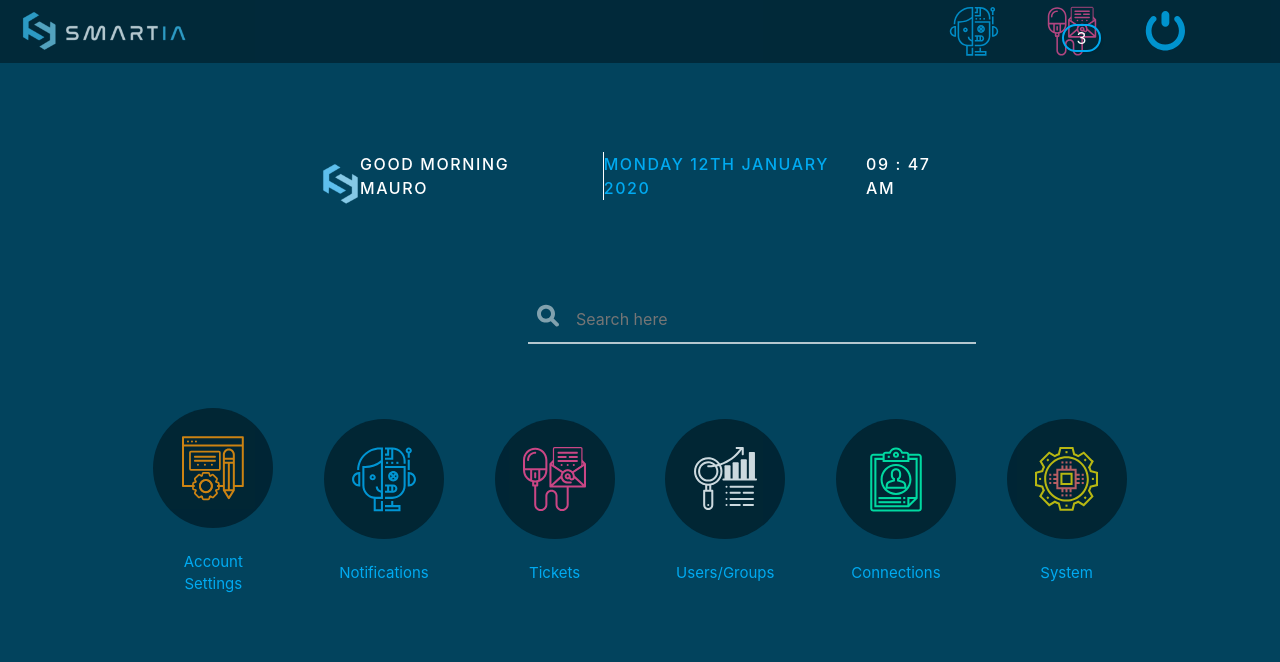
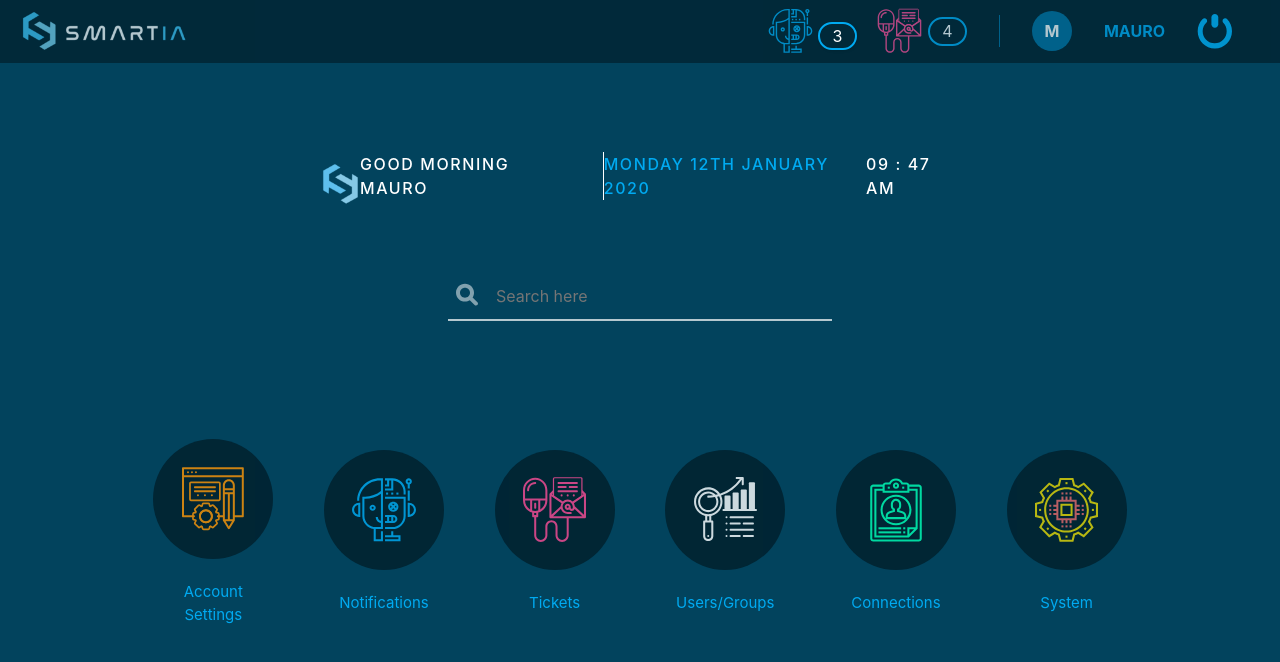
Before and after one commit to jaejae-lee/smartia_website, a React (Create React App) app: page / in a window 1280 px wide. Shown: the top 662 px of the page. Built offline with nearby package versions, Linux system fonts and the light colour scheme.

Commit message:
home search bar position fixed

```diff
--- a/src/components/Header.js
+++ b/src/components/Header.js
@@ -13,10 +13,12 @@ function Header() {
             <nav className="nav flex">
                 <img src={logo} className="logo" alt="logo"/>
                 <span className="logOutContainer flex">
-                    <img src={dataIcon} className="dataIcon dataIconHeader" alt="button for data page" />
-                    {/* <span className="dataIconHeaderNoti"></span> */}
+                    <img src={dataIcon} className="dataIcon dataIconHeader Iconone" alt="button for data page" />
                     <img src={icon4} className="dataIcon dataIconHeader" alt="button for data page" />
-                    {/* <span className="dataIconHeaderNoti">21</span> */}
+                    <div className="dataIcon navIconNumber">4</div>
+                    <div className="dataIcon navIconLine"></div>
+                    <div className="navIconname">M</div>
+                    <div className="navIconnameText">MAURO</div>
                     <img src={logOut} className="dataIcon dataIconHeader iconLogout" alt="button for log out" />
                 </span>
             </nav>
--- a/src/components/SearchBarInput.js
+++ b/src/components/SearchBarInput.js
@@ -17,6 +17,8 @@ import searchIcon from '../img/searchIcon.svg';
     render() {
       return (
           <>
+          {/* <img src={searchIcon} className="searchIcon" alt="search icon" />  */}
+          <div className="home_searchBarContainer">
             <img src={searchIcon} className="searchIcon" alt="search icon" />
             <input type="input" className="searchBar" placeholder="Search here"
                   value={this.props.inputValue}
@@ -25,6 +27,7 @@ import searchIcon from '../img/searchIcon.svg';
               {interp => <span className="nav__notification__num" style={{transform: `translateZ(0) scale(${interp.x}`, opacity: interp.x}}></span>}
             </Motion>
               <SearchResultBar open={this.props.open}/>
+          </div>
           </>
       )
     }
--- a/src/components/SearchBarNew.js
+++ b/src/components/SearchBarNew.js
@@ -1,5 +1,6 @@
 import React, { Component } from 'react';
 import SearchBarInput from './SearchBarInput';
+import searchIcon from '../img/searchIcon.svg';
 
   class SearchBarNew extends Component {
     constructor(props) {
@@ -24,7 +25,7 @@ import SearchBarInput from './SearchBarInput';
     }
     render() {
       return (
-        <div className="notiContainer disable-select searchBarInputContainer flex"
+          <div className="notiContainer notiContainerNew disable-select searchBarInputContainer flex"
               tabIndex="0"
               onBlur={ this.closeNotificationsBar }>
           <SearchBarInput toggleNotificationsBar={this.toggleNotificationsBar}
--- a/src/css/style.css
+++ b/src/css/style.css
@@ -52,7 +52,7 @@ body {
   align-items: center;
   margin: auto;
   width: 80%;
-  margin-top: 15%;
+  margin-top: 5%;
 }
 .buttonGroup .dataIcon {
   width: 70%;
@@ -151,11 +151,11 @@ body {
   margin: 10px 10px 10px 20px;
 }
 .nav .logOutContainer {
-  margin-right: 5em;
+  margin-right: 2em;
 }
 .nav .logOutContainer .dataIconHeader {
-  width: 50px;
-  margin-right: 3em;
+  width: 45px;
+  margin-right: 0.4em;
 }
 .nav .logOutContainer .dataIconHeaderNoti {
   width: 39px;
@@ -163,22 +163,58 @@ body {
   cursor: pointer;
 }
 .nav .logOutContainer .iconLogout {
-  width: 2.5em;
-  margin-right: 15px;
+  width: 35px;
+  margin: 0 1em;
   cursor: pointer;
+}
+.nav .logOutContainer .Iconone {
+  margin-right: 4em;
+}
+
+.navIconNumber {
+  width: 39px;
+  height: 29px;
+  border-radius: 20px;
+  border: 2.5px solid #00aaf1;
+  color: white;
+  text-align: center;
+}
+
+.navIconname {
+  width: 40px;
+  height: 40px;
+  line-height: 40px;
+  border-radius: 20px;
+  background: #00a9f194;
+  color: white;
+  text-align: center;
+  font-weight: bold;
+  margin-right: 1em;
+}
+
+.navIconnameText {
+  color: #00aaf1;
+  font-weight: bold;
+  margin: 0 1em;
+}
+
+.navIconLine {
+  width: 1px;
+  height: 2em;
+  border-right: 1.5px solid #00a9f194;
+  margin: 0 2em;
 }
 
 .notiContainer {
-  margin-left: 83%;
-  margin-top: 1.5rem;
   position: fixed;
   z-index: 1;
+  top: 22px;
+  right: 409px;
 }
 
 .nav__notification {
   position: relative;
-  width: 1.5rem;
-  height: 1.5rem;
+  width: 53px;
 }
 
 .nav__notification__icon {
@@ -327,6 +363,10 @@ body {
   width: 2.5em;
 }
 
+.notiContainerNew {
+  position: inherit;
+}
+
 .searchBarContainer {
   width: 40%;
   margin: 0 auto;
@@ -357,11 +397,9 @@ body {
 }
 
 .searchBarInputContainer {
-  margin-left: 33em;
-  margin-right: 33em;
-  width: 35%;
-  margin-top: 5em;
-  flex-wrap: wrap;
+  width: 50%;
+  margin: auto;
+  margin-top: 2em;
 }
 .searchBarInputContainer .searchBar {
   width: 100%;
@@ -377,10 +415,15 @@ body {
 }
 .searchBarInputContainer .searchIcon {
   width: 1.5em;
-  position: absolute;
-  top: 0;
+  position: relative;
+  top: 33px;
+  right: -7px;
   opacity: 0.5;
-  margin: 0.5em;
+}
+
+.home_searchBarContainer {
+  width: 60%;
+  margin: auto;
 }
 
 .visualContainer {
--- a/src/sass/_header.scss
+++ b/src/sass/_header.scss
@@ -8,24 +8,53 @@
     margin: 10px 10px 10px 20px;
   }
   .logOutContainer{
-    margin-right: 5em;
+    margin-right: 2em;
     .dataIconHeader{
-      width: 50px;
-      margin-right: 3em;
+      width: 45px;
+      margin-right: 0.4em;
     }
     .dataIconHeaderNoti{
       width: 39px; height: 28px;
-      // text-align: center;
-      // padding-top: 5px;
-      // border-radius: 40px;
-      // border: 2px solid $mainLight;
-      // color: $white;
       cursor: pointer;
     }
     .iconLogout{
-      width: 2.5em;
-      margin-right: 15px;
+      width: 35px;
+      margin: 0 1em;
       cursor: pointer;
+    }
+    .Iconone{
+      margin-right: 4em;
+
     }
   }
 }
+
+.navIconNumber{
+  width: 39px;
+  height: 29px;
+  border-radius: 20px;
+  border: 2.5px solid $mainLight;
+  color: white;
+  text-align: center;
+}
+.navIconname{
+  width: 40px; height: 40px;
+  line-height: 40px;
+  border-radius: 20px;
+  background: $mainLightA;
+  color: $white;
+  text-align: center;
+  font-weight: bold;
+  margin-right: 1em;
+}
+.navIconnameText{
+  color: $mainLight;
+  font-weight: bold;
+  margin: 0 1em;
+}
+.navIconLine{
+  width:1px;
+  height: 2em;
+  border-right: 1.5px solid $mainLightA;
+  margin: 0 2em;
+}
--- a/src/sass/_mainUIs.scss
+++ b/src/sass/_mainUIs.scss
@@ -4,7 +4,7 @@
     align-items: center;
     margin: auto;
     width: 80%;
-    margin-top: 15%;
+    margin-top: 5%;
     .dataIcon{
         width:70%;
         padding: 5px;
--- a/src/sass/_notifications.scss
+++ b/src/sass/_notifications.scss
@@ -9,16 +9,15 @@ $clr-a300: #e74c3c;
 $trans: cubic-bezier(0.3,0,0.7,1);
 
 .notiContainer {
-  margin-left: 83%;
-  margin-top: 1.5rem;
   position: fixed;
   z-index: 1;
+  top: 22px;
+  right: 409px;
 }
 
 .nav__notification {
   position: relative;
-  width: 1.5rem;
-  height: 1.5rem;
+  width: 53px;
 }
 
 .nav__notification__icon {
--- a/src/sass/_searchBar.scss
+++ b/src/sass/_searchBar.scss
@@ -1,3 +1,7 @@
+.notiContainerNew{
+    position: inherit;
+}
+
 .searchBarContainer{
     width: 40%;
     margin: 0 auto;
@@ -28,11 +32,9 @@
 }
 
 .searchBarInputContainer{
-    margin-left: 33em;
-    margin-right: 33em;
-    width: 35%;
-    margin-top: 5em;
-    flex-wrap: wrap;
+    width: 50%;
+    margin: auto;
+    margin-top: 2em;
     .searchBar{
         width: 100%;
         margin: 0 auto;
@@ -47,9 +49,13 @@
     }
     .searchIcon{
         width: 1.5em;
-        position: absolute;
-        top: 0;
+        position: relative;
+        top: 33px;
+        right: -7px;
         opacity: 0.5;
-        margin: 0.5em;
     }
 }
+.home_searchBarContainer{
+    width: 60%;
+    margin: auto;
+}
```
Also changed, not shown: 1 other file (tests, documents, lock files or other folders). Lines whose indentation alone changed are shown as unchanged.
